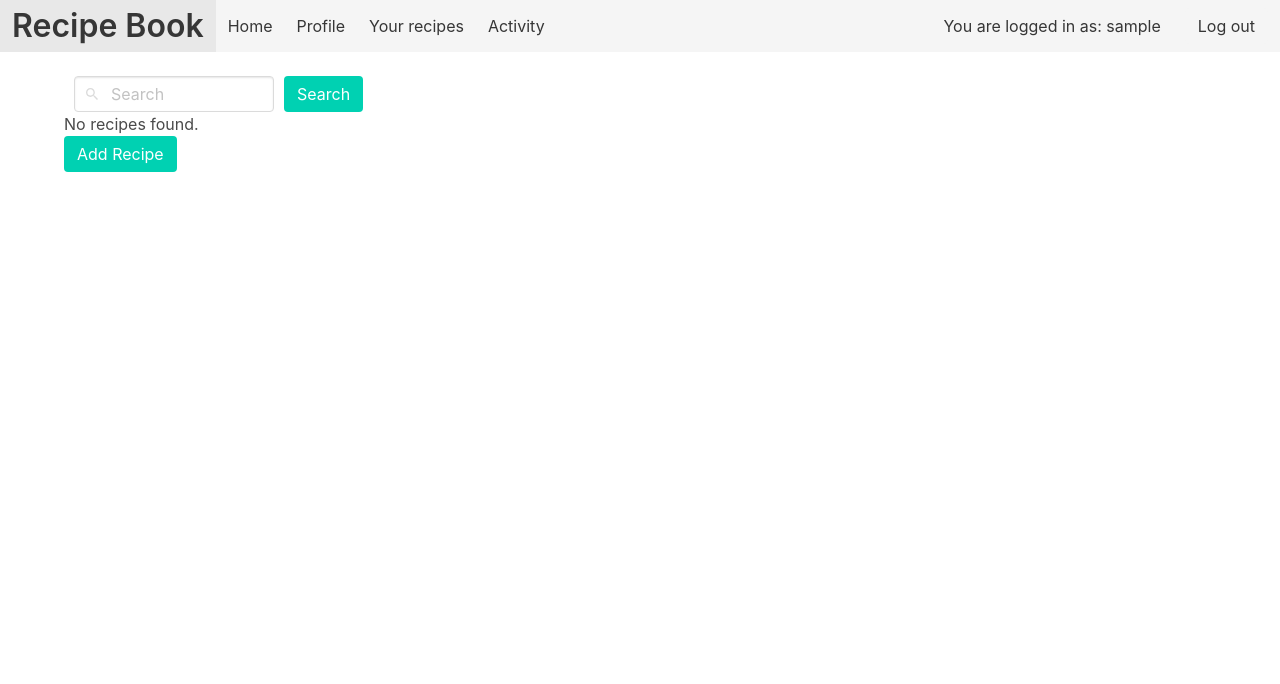
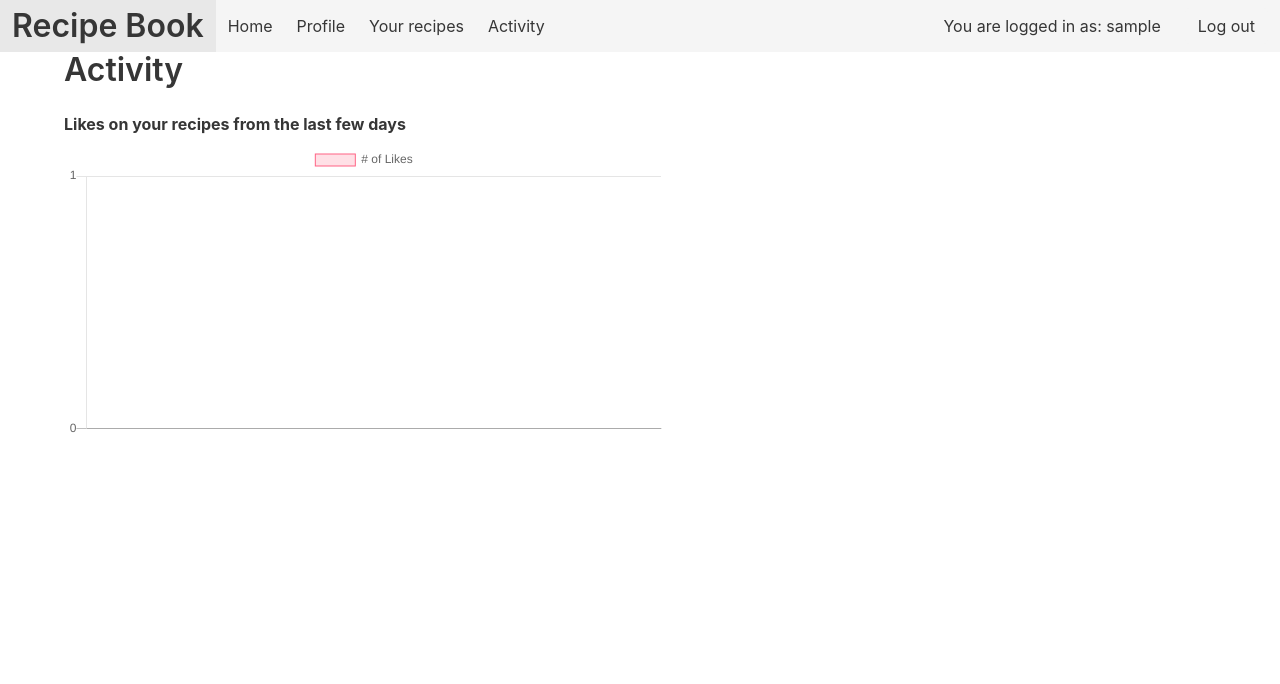
Before and after one commit to angnabo/RecipeApp, a Django app: page /recipes/activity/ in a window 1280 px wide. Shown: the top 684 px of the page. Run offline with Django 3.2, Linux system fonts and the light colour scheme; the visitor is signed in with stand-in values (Sample User, id 1); data comes from the database, SQL or seed files in the repository; data that the repository does not hold is empty; parts of the project's set-up code (start-up, migrations or seed data) failed here and were passed over.

Commit message:
Adding graph for likes activity

```diff
--- a/recipeApp/recipes/admin.py
+++ b/recipeApp/recipes/admin.py
@@ -1,5 +1,6 @@
 from django.contrib import admin
-from .models import Recipe, Comment
+from .models import Recipe, Comment, Like
 
 admin.site.register(Recipe)
 admin.site.register(Comment)
+admin.site.register(Like)
--- a/recipeApp/recipes/urls.py
+++ b/recipeApp/recipes/urls.py
@@ -9,10 +9,10 @@ urlpatterns = [
     path('search/', views.search, name='search'),
     path('get/', views.get, name='get'),
     path('activity/', views.activity, name='activity'),
+    path('get_recipe_likes_activity/', views.get_recipe_likes_activity, name='get_recipe_likes_activity'),
     path('<int:recipe_id>/edit/', views.edit, name='edit'),
     path('<int:recipe_id>/delete/', views.delete, name='delete'),
     path('<int:recipe_id>/', views.details, name='details'),
     path('<int:recipe_id>/like/', views.like, name='like'),
-    path('<int:recipe_id>/dislike/', views.dislike, name='dislike'),
     path('<int:recipe_id>/add_comment/', views.add_comment, name='add_comment')
 ]
--- a/recipeApp/recipes/views.py
+++ b/recipeApp/recipes/views.py
@@ -1,17 +1,21 @@
+from datetime import datetime, timedelta
+
 from django.contrib.auth.decorators import login_required
 from django.contrib.auth.models import User
+from django.core import serializers
 from django.core.mail import send_mail
-from django.http import HttpResponseRedirect
+from django.db.models import Count
+from django.http import HttpResponseRedirect, JsonResponse, HttpResponse
 from django.core.paginator import Paginator
 from django.shortcuts import get_object_or_404, render, redirect
 from django.template.loader import render_to_string
 from django.urls import reverse
 
 from recipeApp.settings import *
-from recipeApp.recipes.factories import RecipeFactory, CommentFactory
+from recipeApp.recipes.factories import RecipeFactory, CommentFactory, LikeFactory
 from recipeApp.recipes.forms import RecipeForm, CommentForm
 from recipeApp.utils import email_sender
-from .models import Recipe
+from .models import Recipe, Like
 
 ORDER_BY_HEADERS = ('name', 'content', 'username', 'date')
 
@@ -21,6 +25,7 @@ def index(request):
     return search(request)
 
 
+@login_required(login_url='users:login')
 def search(request):
     query = request.GET.get('query')
     if not query or not query.strip():  # query is empty or whitespace
@@ -37,6 +42,7 @@ def search(request):
         return render(request, 'recipes/index.html', context)
 
 
+@login_required(login_url='users:login')
 def get(request):
     query = request.GET.get('query')
     user_id = request.user.id
@@ -47,15 +53,64 @@ def get(request):
         context = {'recipe_list': paginated_recipes, 'title': 'Your recipes', 'search_url': url}
         return render(request, 'recipes/index.html', context)
     else:
-        recipe_list = Recipe.objects.filter(name__icontains=query, content__icontains=query, user_id=user_id).order_by('-created_date')
+        recipe_list = Recipe.objects.filter(name__icontains=query, content__icontains=query, user_id=user_id).order_by(
+            '-created_date')
         paginated_recipes = get_recipes(request, recipe_list)
         url = reverse('recipes:get')
         context = {'recipe_list': paginated_recipes, 'search_query': query, 'title': 'Your recipes', 'search_url': url}
         return render(request, 'recipes/index.html', context)
 
 
+@login_required(login_url='users:login')
 def activity(request):
-    return render(request, 'recipes/index.html')
+    return render(request, 'recipes/activity.html')
+
+#
+# @login_required(login_url='users:login')
+# def get_recipe_likes_activity(request):
+#     user = get_object_or_404(User, pk=request.user.id)
+#     # group by date of likes
+#     recipes_by_likes = Recipe.objects.filter(user_id=user.id).annotate(num_likes=Count('likes')).order_by('-num_likes')[:6]
+#     date = datetime.now()+timedelta(days=-7)
+#     likes = list(Like.objects.filter(recipe__user_id=user.id, created_date__gt=date))
+#     json_data = dict()
+#     for l in likes:
+#         try:
+#             d = json_data.get(l.created_date)
+#             if d is None:
+#                 recipe_dict = dict()
+#                 recipe_dict[l.recipe.name] = 1
+#                 json_data[l.created_date.strftime("%m/%d/%Y")] = recipe_dict
+#             else:
+#                 date_value = json_data[l.created_date.strftime("%m/%d/%Y")]
+#                 recipes = date_value[l.recipe.name]
+#         except Exception as e:
+#             print(e)
+#
+#         json_data[l.created_date] = []
+#         likes_total = json_data[l.created_date][l.recipe.name]
+#         json_data[l.created_date][l.recipe.name] = likes_total+1
+#     return JsonResponse(json_data, safe=False)
+
+
+@login_required(login_url='users:login')
+def get_recipe_likes_activity(request):
+    user = get_object_or_404(User, pk=request.user.id)
+    # group by date of likes
+    recipes_by_likes = Recipe.objects.filter(user_id=user.id).annotate(num_likes=Count('likes')).order_by('-num_likes')[:6]
+    date = datetime.now()+timedelta(days=-7)
+    likes = list(Like.objects.filter(recipe__user_id=user.id, created_date__gt=date).order_by('created_date'))
+    json_data = dict()
+    for l in likes:
+        try:
+            likes_on_date = json_data.get(l.created_date.strftime("%m/%d/%Y"))
+            if likes_on_date is None:
+                json_data[l.created_date.strftime("%m/%d/%Y")] = 1
+            else:
+                json_data[l.created_date.strftime("%m/%d/%Y")] = likes_on_date+1
+        except Exception as e:
+            print(e)
+    return JsonResponse(json_data, safe=False)
 
 
 @login_required(login_url='users:login')
@@ -105,17 +160,10 @@ def details(request, recipe_id):
 
 @login_required(login_url='users:login')
 def like(request, recipe_id):
+    user = get_object_or_404(User, pk=request.user.id)
     recipe = get_object_or_404(Recipe, pk=recipe_id)
-    recipe.likes += 1
-    recipe.save()
-    return HttpResponseRedirect(request.META.get('HTTP_REFERER'))
-
-
-@login_required(login_url='users:login')
-def dislike(request, recipe_id):
-    recipe = get_object_or_404(Recipe, pk=recipe_id)
-    recipe.likes -= 1
-    recipe.save()
+    new_like = LikeFactory.create(recipe, user)
+    new_like.save()
     return HttpResponseRedirect(request.META.get('HTTP_REFERER'))
 
 
--- /dev/null
+++ b/recipeApp/static/charts.css
@@ -0,0 +1,11 @@
+.first-series {
+  /* Colour of your bars */
+  stroke: #129060 !important;
+  stroke-width: 20px;
+}
+
+.second-series {
+  /* Colour of your bars */
+  stroke: #c69835 !important;
+  stroke-width: 20px;
+}
--- a/recipeApp/static/recipes.css
+++ b/recipeApp/static/recipes.css
@@ -102,3 +102,13 @@ img.small-rounded {
 hr.solid {
   border-top: 1px solid #bbb;
 }
+
+.likes-chart-container{
+    max-height: 200px;
+    width: 600px;
+}
+
+.likes-chart{
+    width: 200px !important;
+    height: inherit !important;
+}
--- a/recipeApp/templates/_layout.html
+++ b/recipeApp/templates/_layout.html
@@ -9,13 +9,15 @@
     <link rel="shortcut icon" href="{%  static 'images/favicon.ico' %}">
     <link rel="stylesheet" type="text/css" href="{% static 'bulma/css/style.css' %}">
     <link rel="stylesheet" type="text/css" href="{% static 'recipes.css' %}">
-
+    <link rel="stylesheet" type="text/css" href="{% static 'charts.css' %}">
+    <link rel="stylesheet" type="text/css" href="https://cdnjs.cloudflare.com/ajax/libs/Chart.js/2.9.3/Chart.css">
     {% include "_navbar.html" %}
 
 </head>
 <body>
 <script src="https://unpkg.com/ionicons@4.5.10-0/dist/ionicons.js"></script>
-<script  src="https://code.jquery.com/jquery-3.4.1.min.js"  integrity="sha256-CSXorXvZcTkaix6Yvo6HppcZGetbYMGWSFlBw8HfCJo="  crossorigin="anonymous"></script>
+<script src="https://code.jquery.com/jquery-3.4.1.min.js"  integrity="sha256-CSXorXvZcTkaix6Yvo6HppcZGetbYMGWSFlBw8HfCJo="  crossorigin="anonymous"></script>
+<script src="https://cdnjs.cloudflare.com/ajax/libs/Chart.js/2.9.3/Chart.js"></script>
 {% block body %}{% endblock %}
 
 </body>
--- a/recipeApp/templates/recipes/activity.html
+++ b/recipeApp/templates/recipes/activity.html
@@ -1,14 +1,89 @@
 {% extends "_layout.html" %}
 
 {% block body %}
+
     <div class="container page-container">
         <h1 class="title">Activity</h1>
 
-        graph showing likes (filter by recipe)
-        comments
-        likes from users
+        <div>
+            <label class="label">Likes on your recipes from the last few days</label>
+            <div data-url="{% url 'recipes:get_recipe_likes_activity' %}" class="likes-chart-container">
+               <canvas id="likes-chart"></canvas>
+            </div>
+
+        </div>
+
+
+{#        graph showing likes (filter by recipe)#}
+{#        comments#}
+{#        likes from users#}
     </div>
 
-    {% include "_pagination.html" with list=recipe_list query=request.GET.query|urlencode %}
+    <script>
+
+$(document).ready(function () {
+var ctx = document.getElementById('likes-chart').getContext('2d');
+
+getLikesData();
+
+    function getLikesData() {
+        var url = "{% url 'recipes:get_recipe_likes_activity' %}";
+        var dataset = [];
+        var labels = [];
+        $.get(url, function (data) {
+
+            for (var key in data) {
+                labels.push(key);
+                dataset.push(data[key]);
+            }
+
+            new Chart(ctx, {
+                type: 'bar',
+                data: {
+                    labels: labels,
+                    datasets: [{
+                        label: '# of Likes',
+                        data: dataset,
+                        backgroundColor: [
+                            'rgba(255, 99, 132, 0.2)',
+                            'rgba(54, 162, 235, 0.2)',
+                            'rgba(255, 206, 86, 0.2)',
+                            'rgba(75, 192, 192, 0.2)',
+                            'rgba(153, 102, 255, 0.2)',
+                            'rgba(255, 159, 64, 0.2)'
+                        ],
+                        borderColor: [
+                            'rgba(255, 99, 132, 1)',
+                            'rgba(54, 162, 235, 1)',
+                            'rgba(255, 206, 86, 1)',
+                            'rgba(75, 192, 192, 1)',
+                            'rgba(153, 102, 255, 1)',
+                            'rgba(255, 159, 64, 1)'
+                        ],
+                        borderWidth: 1
+                    }],
+                }, options: {
+                    scales: {
+                        yAxes: [{
+                            ticks: {
+                                beginAtZero: true,
+                                callback: function (value) {
+                                    if (value % 1 === 0) {
+                                        return value;
+                                    }
+                                }
+                            }
+                        }]
+                    }
+                }
+            });
+        });
+
+    }
+
+
+
+})
+</script>
 
 {% endblock %}
--- a/recipeApp/templates/recipes/recipe_table.html
+++ b/recipeApp/templates/recipes/recipe_table.html
@@ -14,8 +14,8 @@
         <tbody>
         {% for recipe in recipe_list %}
             <tr style="line-height:60px;">
-                <td style="width:50%"><a href="{% url 'recipes:details' recipe.id %}">{{ recipe.name }}</a></td>
-                <td>{{ recipe.likes }}</td>
+                <td style="width:40%"><a href="{% url 'recipes:details' recipe.id %}">{{ recipe.name }}</a></td>
+                <td>{{ recipe.likes.count }}</td>
                 <td>{{ recipe.user.first_name }} {{ recipe.user.last_name }}</td>
                 <td>{{ recipe.created_date }}</td>
                 <td>
@@ -29,12 +29,6 @@
                         <ion-icon name="thumbs-up"></ion-icon>
                     </a>
                 </td>
-                <td>
-                    <a aria-label="dislike" class="button margin-top-10"
-                       href="{% url 'recipes:dislike' recipe.id %}">
-                        <ion-icon name="thumbs-down"></ion-icon>
-                    </a>
-                </td>
             </tr>
         {% endfor %}
         </tbody>
```
Also changed, not shown: recipeApp/recipes/factories.py (+13 -1 lines), recipeApp/recipes/models.py (+6 -1 lines), recipeApp/recipes/migrations/0007_auto_20200330_1452.py (added), recipeApp/recipes/migrations/0008_auto_20200330_1836.py (added).
